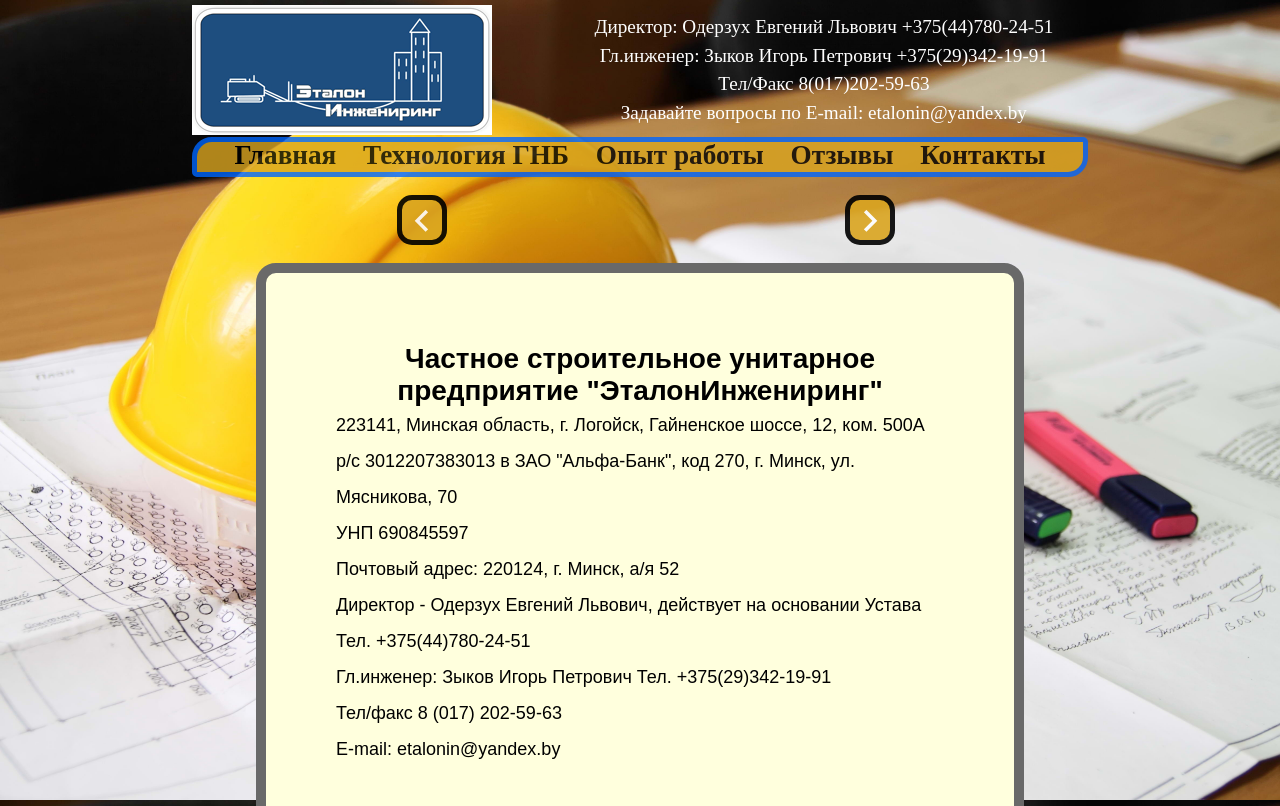
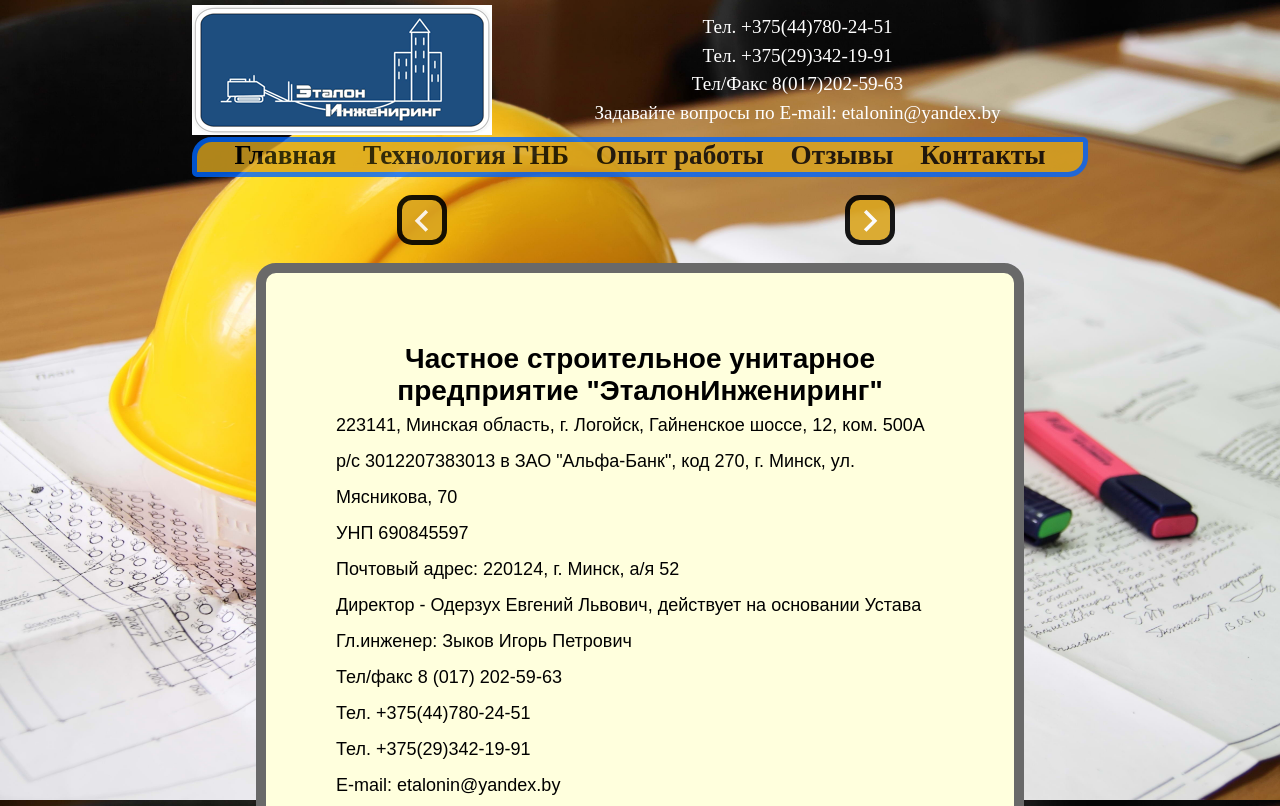
Before and after one commit to Borman010884/Etalon, a plain HTML site: page site/address.html in a window 1280 px wide. Shown: the top 806 px of the page. Drawn offline with nearby package versions, Linux system fonts and the light colour scheme; a web font is replaced by a local one.

Commit message:
добавил тел

```diff
--- a/site/address.html
+++ b/site/address.html
@@ -22,8 +22,8 @@
         <div class="logo">
             <img class="Logo_img" src="../image/Logo.png" alt="Logo" title="Logo">
             <div class="contact">
-                <p>Директор: Одерзух Евгений Львович +375(44)780-24-51</p>
-                <p>Гл.инженер: Зыков Игорь Петрович +375(29)342-19-91</p>
+                <p> Тел. +375(44)780-24-51</p>
+                <p> Тел. +375(29)342-19-91</p>
                 <p class="phone">Тел/Факс 8(017)202-59-63</p>
                 <p class="email">Задавайте вопросы по E-mail: etalonin@yandex.by</p>
             </div>
@@ -110,9 +110,11 @@
             <p>р/с 3012207383013 в ЗАО "Альфа-Банк", код 270, г. Минск, ул. Мясникова, 70</p>
             <p>УНП 690845597</p>
             <p>Почтовый адрес: 220124, г. Минск, а/я 52</p>
-            <p>Директор - Одерзух Евгений Львович, действует на основании Устава Тел. +375(44)780-24-51</p>
-            <p>Гл.инженер: Зыков Игорь Петрович Тел. +375(29)342-19-91</p>
+            <p>Директор - Одерзух Евгений Львович, действует на основании Устава</p>
+            <p>Гл.инженер: Зыков Игорь Петрович</p>
             <p>Тел/факс 8 (017) 202-59-63</p>
+            <p>Тел. +375(44)780-24-51</p>
+            <p>Тел. +375(29)342-19-91</p>
             <p>E-mail: etalonin@yandex.by</p>
     </div>
 </article>
```
Also changed, not shown: index.html (+2 -2 lines), site/opyt.html (+2 -2 lines), site/review.html (+2 -2 lines), site/tehnologiya.html (+2 -2 lines).
